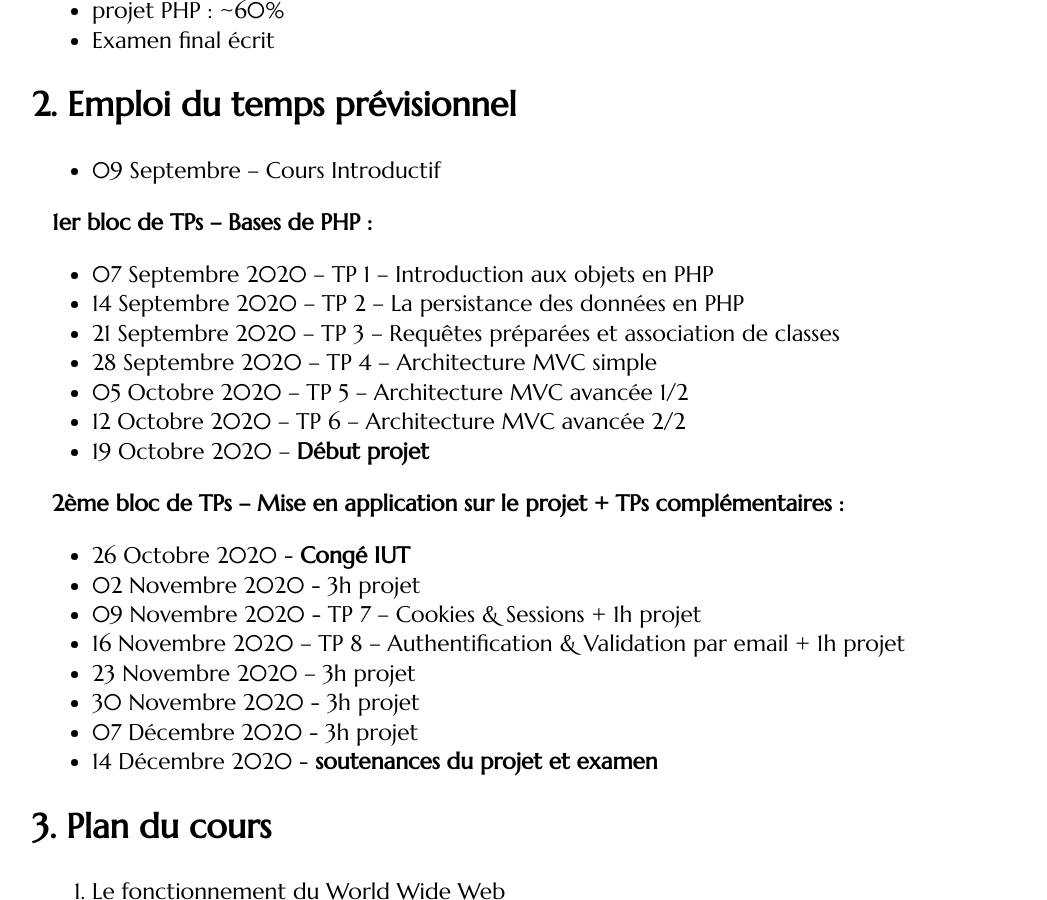
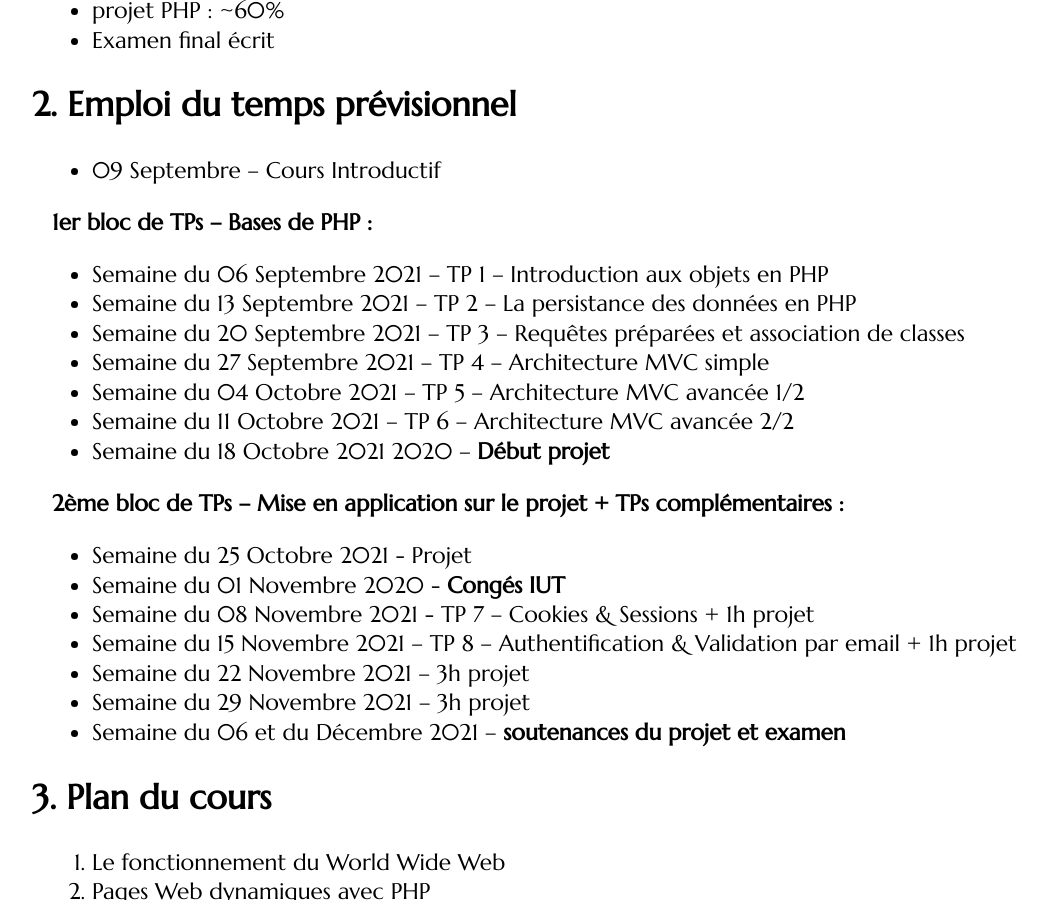
Before and after one commit to romainlebreton/R3.01-DeveloppementWeb, a Jekyll site: the page built from classes/class1.md, in a window 1280 px wide and 900 px high, scrolled down 641 px. Shown: the whole window, without its empty margins (54-1101 px from the left). Built offline with Jekyll 4.4.1, drawn with Linux system fonts in a browser that asks for light colours; some web fonts are replaced.

Commit message:
dates partout

```diff
--- a/classes/class1.md
+++ b/classes/class1.md
@@ -38,24 +38,24 @@ Voir quand intégrer la séance Git
 
 **1er bloc de TPs -- Bases de PHP :**
 
-* 07  Septembre 2020 – TP 1 – Introduction aux objets en PHP
-* 14 Septembre 2020 – TP 2 – La persistance des données en PHP
-* 21 Septembre 2020 – TP 3 – Requêtes préparées et association de classes
-* 28 Septembre 2020 – TP 4 – Architecture MVC simple
-* 05 Octobre   2020 – TP 5 – Architecture MVC avancée 1/2
-* 12 Octobre   2020 – TP 6 – Architecture MVC avancée 2/2
-* 19 Octobre   2020 – **Début projet**
+* Semaine du 06 Septembre 2021  – TP 1 – Introduction aux objets en PHP
+* Semaine du 13 Septembre 2021 – TP 2 – La persistance des données en PHP
+* Semaine du 20 Septembre 2021 – TP 3 – Requêtes préparées et association de classes
+* Semaine du 27 Septembre 2021 – TP 4 – Architecture MVC simple
+* Semaine du 04 Octobre 2021 – TP 5 – Architecture MVC avancée 1/2
+* Semaine du 11 Octobre 2021 – TP 6 – Architecture MVC avancée 2/2
+* Semaine du 18 Octobre 2021   2020 – **Début projet**
 
 **2ème bloc de TPs -- Mise en application sur le projet + TPs complémentaires :**
 
-* 26 Octobre   2020 - **Congé IUT**
-* 02 Novembre   2020 - 3h projet
-* 09 Novembre  2020 - TP 7 – Cookies & Sessions + 1h projet
-* 16 Novembre  2020 – TP 8 – Authentification & Validation par email + 1h projet
-* 23 Novembre  2020 – 3h projet
-* 30 Novembre  2020 - 3h projet
-* 07  Décembre  2020 - 3h projet
-* 14 Décembre  2020 - **soutenances du projet et examen**
+* Semaine du 25 Octobre 2021 - Projet
+* Semaine du 01 Novembre   2020 - **Congés IUT**
+* Semaine du 08 Novembre 2021 - TP 7 – Cookies & Sessions + 1h projet
+* Semaine du 15 Novembre 2021 – TP 8 – Authentification & Validation par email + 1h projet
+* Semaine du 22 Novembre 2021 -- 3h projet
+* Semaine du 29 Novembre 2021 -- 3h projet
+* Semaine du 06 et du Décembre 2021 -- **soutenances du projet et examen**
+
 
 <!-- Peut-être cours un peu plus long que 1h -->
 
```
Also changed, not shown: index.md (+13 -13 lines).
